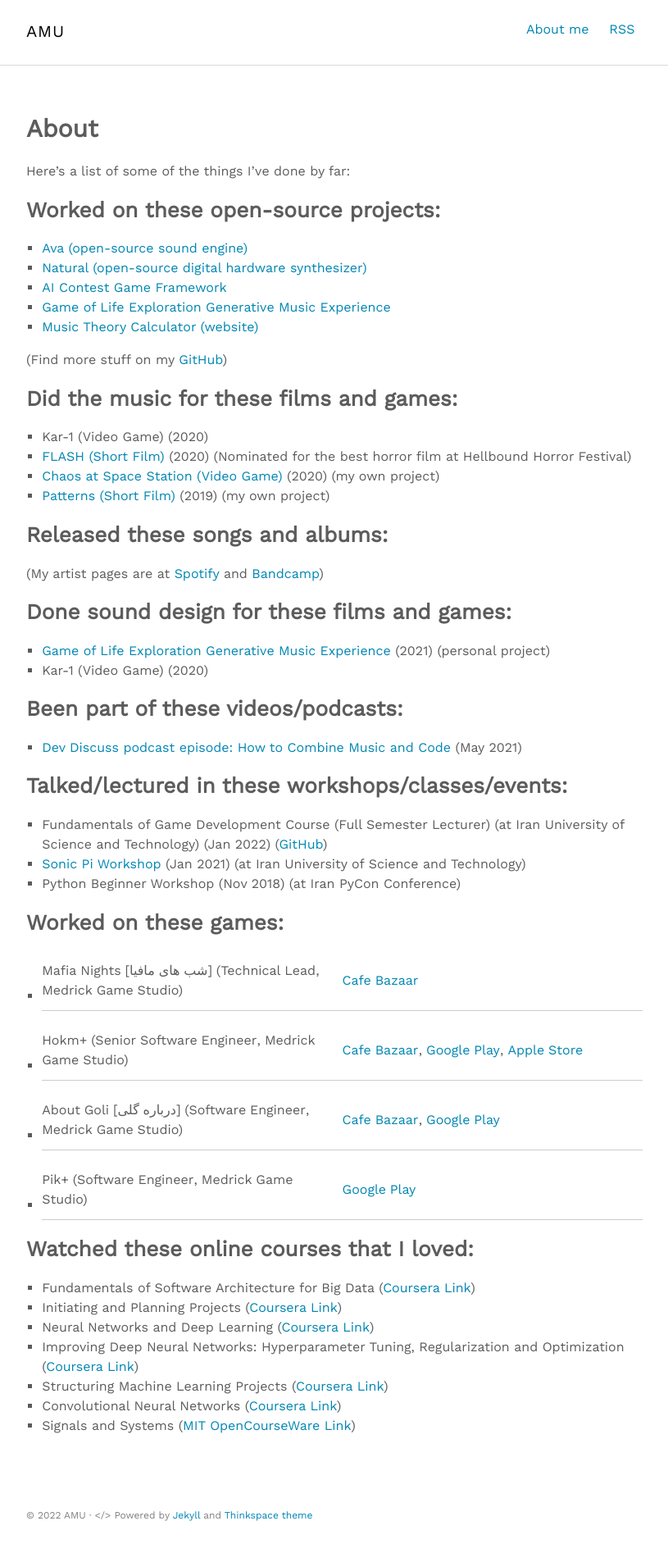
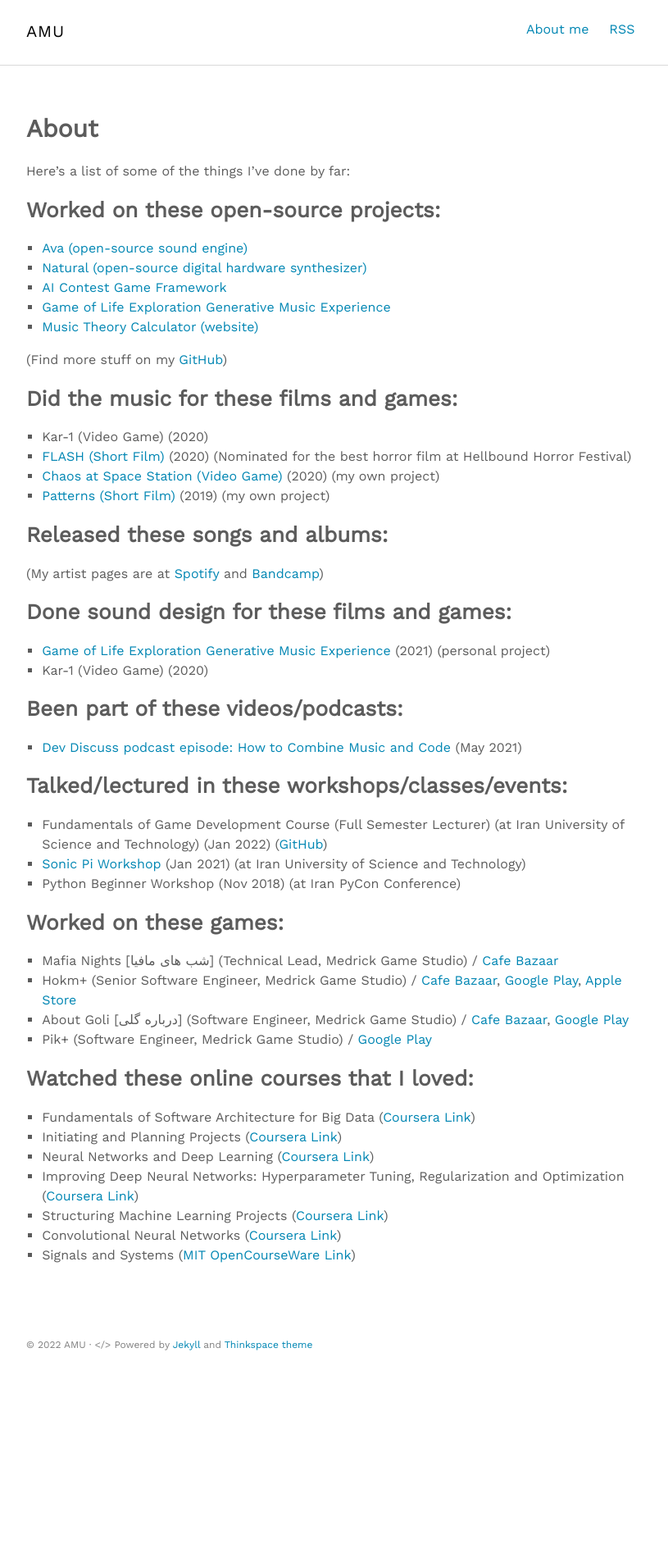
Before and after one commit to amuuu/amuuu.github.io, a Jekyll site: the page built from about.md, in a window 1280 px wide. Shown: the whole page at 82% size, without its empty margins (232-1047 px from the left). Built offline with Jekyll 4.4.1, drawn with Linux system fonts in a browser that asks for light colours; nearby versions of some CDN libraries; after the commit the page ends 1697 px from its top, so only the background shows below that.

```diff
--- a/about.md
+++ b/about.md
@@ -37,10 +37,10 @@ Here's a list of some of the things I've done by far:
 - Python Beginner Workshop (Nov 2018) (at Iran PyCon Conference)
 
 ## Worked on these games:
-- Mafia Nights [شب های مافیا] (Technical Lead, Medrick Game Studio) | [Cafe Bazaar](https://cafebazaar.ir/app/com.filimo.mafia?l=en)
-- Hokm+ (Senior Software Engineer, Medrick Game Studio) | [Cafe Bazaar](https://cafebazaar.ir/app/com.xalopex.hokm?l=en), [Google Play](https://play.google.com/store/apps/details?id=com.medrick.hokm), [Apple Store](https://apps.apple.com/us/app/hokm-plus-online-card-game/id1578418839)
-- About Goli [درباره گلی] (Software Engineer, Medrick Game Studio) | [Cafe Bazaar](https://cafebazaar.ir/app/com.medrick.blast?l=en), [Google Play](https://play.google.com/store/apps/details?id=com.medrick.blast)
-- Pik+ (Software Engineer, Medrick Game Studio) | [Google Play](https://play.google.com/store/apps/details?id=com.xalopex.spades)
+- Mafia Nights [شب های مافیا] (Technical Lead, Medrick Game Studio) / [Cafe Bazaar](https://cafebazaar.ir/app/com.filimo.mafia?l=en)
+- Hokm+ (Senior Software Engineer, Medrick Game Studio) / [Cafe Bazaar](https://cafebazaar.ir/app/com.xalopex.hokm?l=en), [Google Play](https://play.google.com/store/apps/details?id=com.medrick.hokm), [Apple Store](https://apps.apple.com/us/app/hokm-plus-online-card-game/id1578418839)
+- About Goli [درباره گلی] (Software Engineer, Medrick Game Studio) / [Cafe Bazaar](https://cafebazaar.ir/app/com.medrick.blast?l=en), [Google Play](https://play.google.com/store/apps/details?id=com.medrick.blast)
+- Pik+ (Software Engineer, Medrick Game Studio) / [Google Play](https://play.google.com/store/apps/details?id=com.xalopex.spades)
 
 ## Watched these online courses that I loved:
 - Fundamentals of Software Architecture for Big Data ([Coursera Link](https://www.coursera.org/learn/software-architecture-for-big-data-fundamentals))
```
